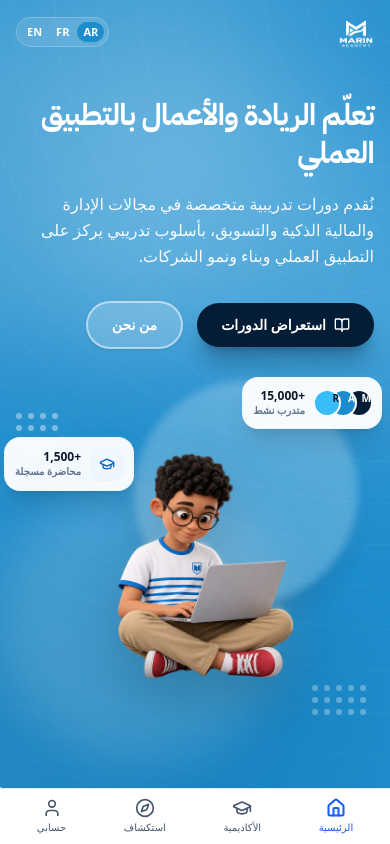
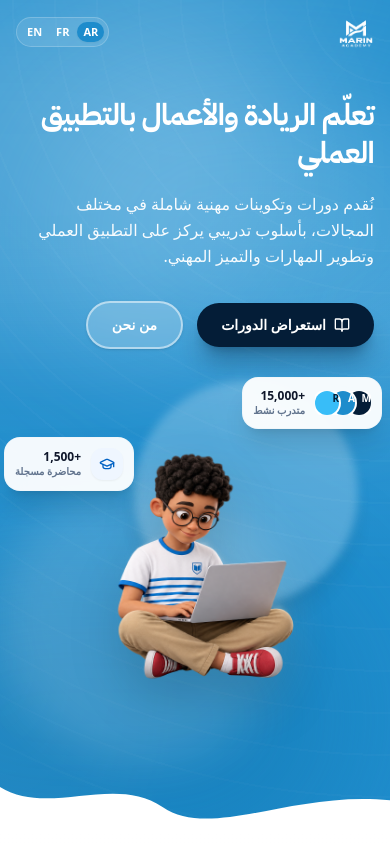
Before and after one commit to abdouzaiti/marin, a React (Vite) app: page / in a window 390 px wide. Shown: the top 844 px of the page. Built offline with nearby package versions, Linux system fonts and the light colour scheme; a web font is replaced by a local one.

Commit message:
refactor: update UI elements and localization
- Remove decorative dot matrix patterns for a cleaner hero section.
- Implement scroll-based visibility for the bottom navigation bar.
- Update hero subtitles across multiple languages to better reflect professional training focus.

```diff
--- a/src/components/MarinHomePage.tsx
+++ b/src/components/MarinHomePage.tsx
@@ -173,18 +173,6 @@ export const MarinHomePage: React.FC<MarinHomePageProps> = ({
 
                 {/* Secondary Blue Gradient Wave Disk behind */}
                 <div className="absolute w-72 sm:w-88 h-72 sm:h-88 rounded-full bg-white/15 blur-xl -bottom-4 -left-4 pointer-events-none" />
-
-                {/* Decorative Dot Matrix Patterns */}
-                <div className="absolute top-6 left-0 opacity-40 grid grid-cols-4 gap-1.5 pointer-events-none">
-                  {[...Array(16)].map((_, i) => (
-                    <span key={i} className="w-1.5 h-1.5 rounded-full bg-white" />
-                  ))}
-                </div>
-                <div className="absolute bottom-8 right-2 opacity-30 grid grid-cols-5 gap-1.5 pointer-events-none">
-                  {[...Array(15)].map((_, i) => (
-                    <span key={i} className="w-1.5 h-1.5 rounded-full bg-white" />
-                  ))}
-                </div>
 
                 {/* Main Hero Visual - Direct Transparent Graphic */}
                 <div className="relative z-10 w-full flex items-center justify-center">
--- a/src/components/YouTubeBottomNav.tsx
+++ b/src/components/YouTubeBottomNav.tsx
@@ -1,4 +1,4 @@
-import React from "react";
+import React, { useState, useEffect } from "react";
 import { Home, GraduationCap, Compass, User } from "lucide-react";
 
 interface YouTubeBottomNavProps {
@@ -13,8 +13,29 @@ export const YouTubeBottomNav: React.FC<YouTubeBottomNavProps> = ({
   setActiveTab,
   setSelectedCategory
 }) => {
+  const [isVisible, setIsVisible] = useState(false);
+
+  useEffect(() => {
+    const handleScroll = () => {
+      setIsVisible(window.scrollY > 20);
+    };
+
+    window.addEventListener("scroll", handleScroll, { passive: true });
+    handleScroll();
+
+    return () => {
+      window.removeEventListener("scroll", handleScroll);
+    };
+  }, []);
+
   return (
-    <nav className="md:hidden fixed bottom-0 left-0 right-0 z-50 bg-white border-t border-slate-200 h-14 px-2 flex items-center justify-around shadow-lg">
+    <nav
+      className={`md:hidden fixed bottom-0 left-0 right-0 z-50 bg-white border-t border-slate-200 h-14 px-2 flex items-center justify-around shadow-lg transition-all duration-300 ease-out ${
+        isVisible
+          ? "translate-y-0 opacity-100 pointer-events-auto"
+          : "translate-y-full opacity-0 pointer-events-none"
+      }`}
+    >
       <button
         onClick={() => {
           setActiveTab("home");
--- a/src/context/LanguageContext.tsx
+++ b/src/context/LanguageContext.tsx
@@ -143,7 +143,7 @@ const translations: Record<Language, Translations> = {
     saved: "Enregistrés",
     history: "Historique",
     heroTitle: "Apprenez l'entrepreneuriat et le business par la pratique",
-    heroSubtitle: "Nous proposons des formations spécialisées en gestion, finance intelligente et marketing, avec une approche axée sur la pratique et la croissance des entreprises.",
+    heroSubtitle: "Nous proposons des formations professionnelles dans divers domaines, avec une approche axée sur la pratique, le développement des compétences et l'évolution professionnelle.",
     browseCourses: "Explorer les cours",
     startNow: "Commencer",
     aboutUs: "À propos",
@@ -233,7 +233,7 @@ const translations: Record<Language, Translations> = {
     saved: "المحفوظات",
     history: "السجل",
     heroTitle: "تعلّم الريادة والأعمال بالتطبيق العملي",
-    heroSubtitle: "نُقدم دورات تدريبية متخصصة في مجالات الإدارة والمالية الذكية والتسويق، بأسلوب تدريبي يركز على التطبيق العملي وبناء ونمو الشركات.",
+    heroSubtitle: "نُقدم دورات وتكوينات مهنية شاملة في مختلف المجالات، بأسلوب تدريبي يركز على التطبيق العملي وتطوير المهارات والتميز المهني.",
     browseCourses: "استعراض الدورات",
     startNow: "ابدأ الآن",
     aboutUs: "من نحن",
@@ -323,7 +323,7 @@ const translations: Record<Language, Translations> = {
     saved: "Saved",
     history: "History",
     heroTitle: "Learn Entrepreneurship & Business Through Practical Application",
-    heroSubtitle: "We offer specialized training courses in management, smart finance, and marketing, focused on hands-on application and enterprise growth.",
+    heroSubtitle: "We offer comprehensive professional training programs across various fields, focused on hands-on practice, skill development, and career growth.",
     browseCourses: "Browse Courses",
     startNow: "Get Started",
     aboutUs: "About Us",
```
Also changed, not shown: 1 other file (tests, documents, lock files or other folders).
